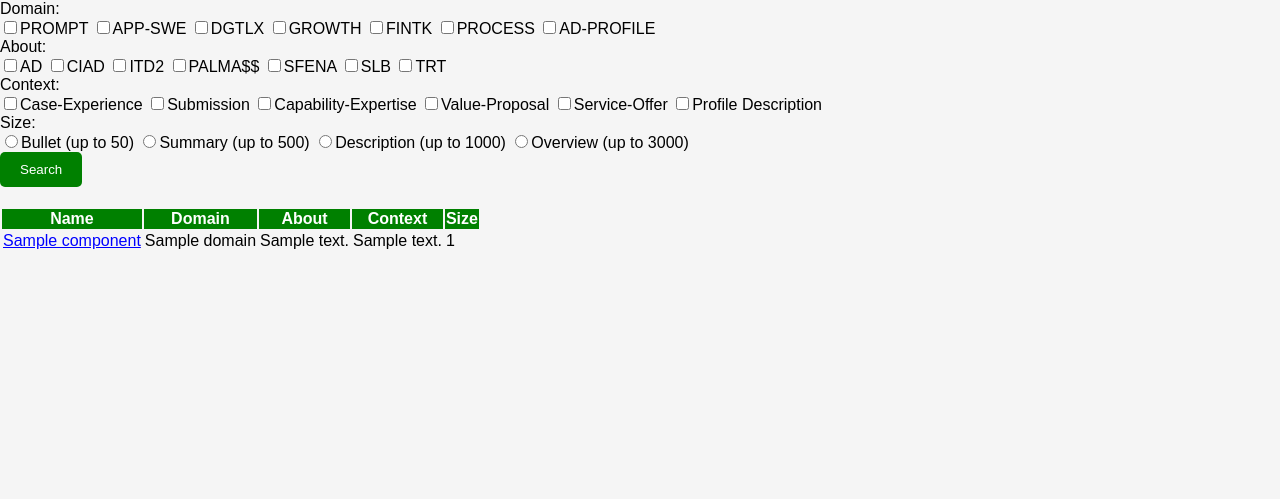
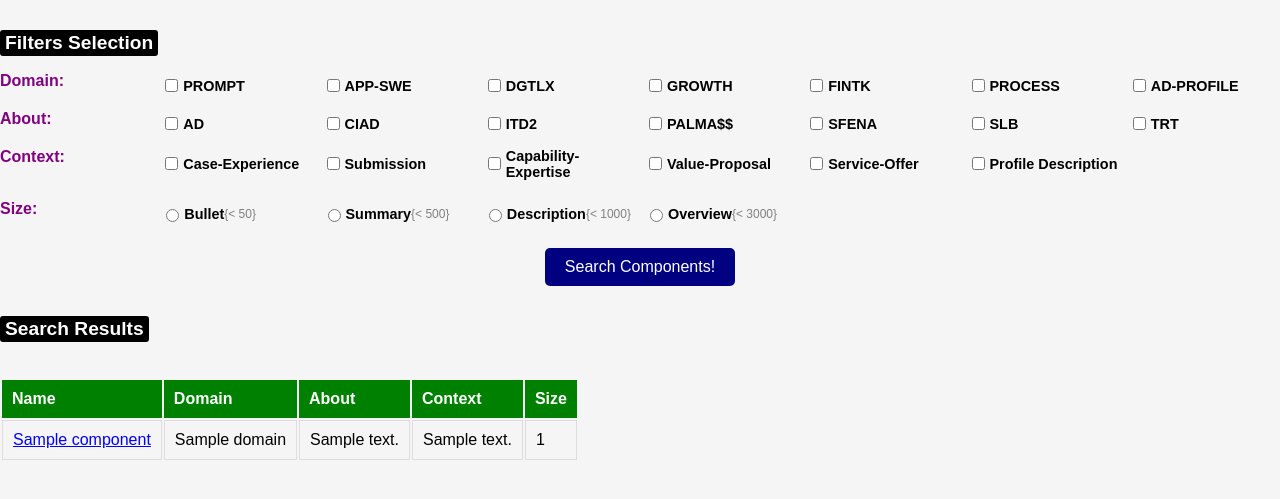
Before and after one commit to Alexo47/Marcom-Components, a Django app: template marcom_webui/marcomapp/templates/marcomapp/index.html in a window 1280 px wide. Shown: the part 77-576 px from the top of the page. Run offline with Django 5.2, Linux system fonts and the light colour scheme; the template is opened without the code that fills it: most values are stand-ins (such as "Sample title", 1, 10 or a date in 2020).

Commit message:
Operational version with improved aesthetics

```diff
--- a/marcom_webui/marcomapp/templates/marcomapp/index.html
+++ b/marcom_webui/marcomapp/templates/marcomapp/index.html
@@ -12,60 +12,67 @@
         <h1 style="background-color: navy; color: white;">Marcom Components</h1>
     </header>
 
+    <section>
       <!-- Filters Section -->
+      <h2>Filters Selection</h2>
       <form method="GET" action="/" id="search-form">
           <!-- Domain filter -->
-        <div class="filter">
-            <label>Domain:</label><br />
-            <label><input type="checkbox" name="comp_domain" value="PROMPT">PROMPT</label>
-            <label><input type="checkbox" name="comp_domain" value="APP-SWE">APP-SWE</label>
-            <label><input type="checkbox" name="comp_domain" value="DGTLX">DGTLX</label>
-            <label><input type="checkbox" name="comp_domain" value="GROWTH">GROWTH</label>
-            <label><input type="checkbox" name="comp_domain" value="FINTK">FINTK</label>
-            <label><input type="checkbox" name="comp_domain" value="PROCESS">PROCESS</label>
-            <label><input type="checkbox" name="comp_domain" value="AD-PROFILE">AD-PROFILE</label>
+          <div class="filter-group">
+            <!-- Domain row -->
+            <div class="label-group filter-label">Domain:</div>
+            <div class="filter-value"><input type="checkbox" name="comp_domain" value="PROMPT"><label>PROMPT</label></div>
+            <div class="filter-value"><input type="checkbox" name="comp_domain" value="APP-SWE"><label>APP-SWE</label></div>
+            <div class="filter-value"><input type="checkbox" name="comp_domain" value="DGTLX"><label>DGTLX</label></div>
+            <div class="filter-value"><input type="checkbox" name="comp_domain" value="GROWTH"><label>GROWTH</label></div>
+            <div class="filter-value"><input type="checkbox" name="comp_domain" value="FINTK"><label>FINTK</label></div>
+            <div class="filter-value"><input type="checkbox" name="comp_domain" value="PROCESS"><label>PROCESS</label></div>
+            <div class="filter-value"><input type="checkbox" name="comp_domain" value="AD-PROFILE"><label>AD-PROFILE</label></div>
+
+            <!-- About row -->
+            <div class="label-group filter-label">About:</div>
+            <div class="filter-value"><input type="checkbox" name="comp_about" value="AD"><label>AD</label></div>
+            <div class="filter-value"><input type="checkbox" name="comp_about" value="CIAD"><label>CIAD</label></div>
+            <div class="filter-value"><input type="checkbox" name="comp_about" value="ITD2"><label>ITD2</label></div>
+            <div class="filter-value"><input type="checkbox" name="comp_about" value="PALMA$$"><label>PALMA$$</label></div>
+            <div class="filter-value"><input type="checkbox" name="comp_about" value="SFENA"><label>SFENA</label></div>
+            <div class="filter-value"><input type="checkbox" name="comp_about" value="SLB"><label>SLB</label></div>
+            <div class="filter-value"><input type="checkbox" name="comp_about" value="TRT"><label>TRT</label></div>
+
+            <!-- Context row -->
+            <div class="label-group filter-label">Context:</div>
+            <div class="filter-value"><input type="checkbox" name="comp_context" value="Case-Experience"><label>Case-Experience</label></div>
+            <div class="filter-value"><input type="checkbox" name="comp_context" value="Submission"><label>Submission</label></div>
+            <div class="filter-value"><input type="checkbox" name="comp_context" value="Capability-Expertise"><label>Capability-Expertise</label></div>
+            <div class="filter-value"><input type="checkbox" name="comp_context" value="Value-Proposal"><label>Value-Proposal</label></div>
+            <div class="filter-value"><input type="checkbox" name="comp_context" value="Service-Offer"><label>Service-Offer</label></div>
+            <div class="filter-value"><input type="checkbox" name="comp_context" value="Profile Description"><label>Profile Description</label></div>
+            <div class="filter-value"></div> <!-- Blank cell for alignment -->
           </div>
 
-        <!-- About filter -->
-        <div class="filter">
-            <label>About:</label><br />
-            <label><input type="checkbox" name="comp_about" value="AD">AD</label>
-            <label><input type="checkbox" name="comp_about" value="CIAD">CIAD</label>
-            <label><input type="checkbox" name="comp_about" value="ITD2">ITD2</label>
-            <label><input type="checkbox" name="comp_about" value="PALMA$$">PALMA$$</label>
-            <label><input type="checkbox" name="comp_about" value="SFENA">SFENA</label>
-            <label><input type="checkbox" name="comp_about" value="SLB">SLB</label>
-            <label><input type="checkbox" name="comp_about" value="TRT">TRT</label>
+
+          <!-- Size filter (radio buttons) -->
+          <div class="filter-radio">
+            <label class="filter-label">Size:</label>
+            <div class="radio-value"><input type="radio" name="comp_size" value="bullet">Bullet <span class="small-text">{&lt; 50}</span></div>
+            <div class="radio-value"><input type="radio" name="comp_size" value="summary">Summary <span class="small-text">{&lt; 500}</span></div>
+            <div class="radio-value"><input type="radio" name="comp_size" value="description">Description <span class="small-text">{&lt; 1000}</span></div>
+            <div class="radio-value"><input type="radio" name="comp_size" value="overview">Overview <span class="small-text">{&lt; 3000}</span></div>
           </div>
 
-        <!-- Context filter -->
-        <div class="filter">
-            <label>Context:</label><br />
-            <label><input type="checkbox" name="comp_context" value="Case-Experience">Case-Experience</label>
-            <label><input type="checkbox" name="comp_context" value="Submission">Submission</label>
-            <label><input type="checkbox" name="comp_context" value="Capability-Expertise">Capability-Expertise</label>
-            <label><input type="checkbox" name="comp_context" value="Value-Proposal">Value-Proposal</label>
-            <label><input type="checkbox" name="comp_context" value="Service-Offer">Service-Offer</label>
-            <label><input type="checkbox" name="comp_context" value="Profile Description">Profile Description</label>
+
+
+          <!-- Submit button -->
+          <div class="search-container">
+            <button type="submit" class="search-btn">Search Components!</button>
           </div>
 
-        <!-- Size filter (radio buttons) -->
-        <div class="filter">
-            <label>Size:</label><br />
-            <label><input type="radio" name="comp_size" value="bullet">Bullet (up to 50)</label>
-            <label><input type="radio" name="comp_size" value="summary">Summary (up to 500)</label>
-            <label><input type="radio" name="comp_size" value="description">Description (up to 1000)</label>
-            <label><input type="radio" name="comp_size" value="overview">Overview (up to 3000)</label>
-        </div>
-
-        <!-- Submit button -->
-        <button type="submit" style="background-color: green; color: white; padding: 10px 20px;">Search</button>
       </form>
-
-    <!-- Search Results -->
-    {% if components %}
-        <table>
-            <thead style="background-color: green; color: white;">
+    </section>
+        <!-- Table for results -->
+  <section>
+    <h2>Search Results</h2>
+    <table class="result-table">
+        <thead>
           <tr>
               <th>Name</th>
               <th>Domain</th>
@@ -75,6 +82,7 @@
           </tr>
         </thead>
           <tbody>
+            {% if components %}
               {% for component in components %}
             <tr>
                 <td class="clickable"
@@ -92,11 +100,14 @@
                 <td>{{ component.size }}</td>
               </tr>
               {% endfor %}
+            {% else %}
+              <tr>
+                  <td colspan="5">No components found.</td>
+              </tr>
+          {% endif %}
       </tbody>
     </table>
-    {% else %}
-        <p>No components found. Please use the filters and search again.</p>
-    {% endif %}
+  </section>
 
     <!-- Modal for component details -->
     <div id="componentModal" class="modal">
--- a/marcom_webui/static/css/styles.css
+++ b/marcom_webui/static/css/styles.css
@@ -18,6 +18,18 @@
   font-size: 2rem;
 }
 
+h2 {
+  margin-top: 30px; /* Space above the h2 element */
+  display: inline-block; /* Ensure background covers only the text, but allows margin */
+  background-color: black; /* Black background */
+  color: white; /* White font color */
+  font-size: 1.2rem;
+  padding: 2px 5px; /* Add padding around the text */
+  border-radius: 3px; /* Add rounding to the background */
+}
+
+
+
 /* Filter Section */
 nav {
   background-color: #f0f0f0;
@@ -25,14 +37,41 @@
   margin-bottom: 20px;
 }
 
-.filter-group {
+/* Filter Section: General layout */
+.filter-group, .filter-radio {
+  display: grid;
+  grid-template-columns: 1fr repeat(7, 1fr); /* 1 column for the label, 7 for values */
+  gap: 10px; /* Spacing between items */
   margin-bottom: 20px;
 }
 
-.filter-group label {
+/* General styling for labels in filter */
+.label-group, .filter-label {
   font-weight: bold;
-  display: block;
   margin-bottom: 10px;
+  width: 150px; /* Adjust width for labels */
+  font-size: 1rem;
+  color: purple; /* Adjust color for property names */
+}
+
+/* Align property values, including checkboxes and radio buttons */
+.filter-value, .radio-value {
+  display: flex;
+  align-items: center; /* Align input and text vertically */
+  font-weight: bold;
+  font-size: 0.9rem;
+}
+
+/* Add spacing between input (checkbox/radio) and label */
+.filter-value input, .radio-value input {
+  margin-right: 5px;
+}
+
+/* Adjust font size for smaller explanation text (e.g., <50) */
+.small-text {
+  font-size: 0.75rem;
+  font-weight: normal;
+  color: gray;
 }
 
 .filter-group input[type="radio"] {
@@ -40,28 +79,35 @@
 }
 
 .search-btn {
-  background-color: navy;
-  color: white;
-  padding: 10px 15px;
-  border: none;
-  border-radius: 5px;
-  cursor: pointer;
-  font-size: 1rem;
+  background-color: navy; /* Set navy background */
+  color: white; /* White text color */
+  padding: 10px 20px; /* Padding for the button */
+  border: none; /* Remove border */
+  border-radius: 5px; /* Rounded corners */
+  font-size: 1rem; /* Font size */
+  cursor: pointer; /* Show pointer on hover */
+  display: inline-block; /* Ensure it's treated like a button */
 }
 
 .search-btn:hover {
-  background-color: darkblue;
+  background-color: darkblue; /* Darken background on hover */
 }
 
-/* Table Styles */
+.search-container {
+  text-align: center; /* Center align the button */
+  margin-top: 20px; /* Optional: Add space above the button */
+}
+
+
+* Table Styles */
 .result-table {
   width: 100%;
   border-collapse: collapse;
-  margin-bottom: 20px;
+  margin-top: 20px;
 }
 
 .result-table th {
-  background-color: navy;
+  background-color: green;
   color: white;
   padding: 10px;
   text-align: left;
@@ -119,10 +165,6 @@
 }
 
 /* Miscellaneous */
-h2 {
-  margin-top: 0;
-  font-size: 1.5rem;
-}
 
 p {
   margin: 0;
```
Lines whose indentation alone changed are shown as unchanged.
